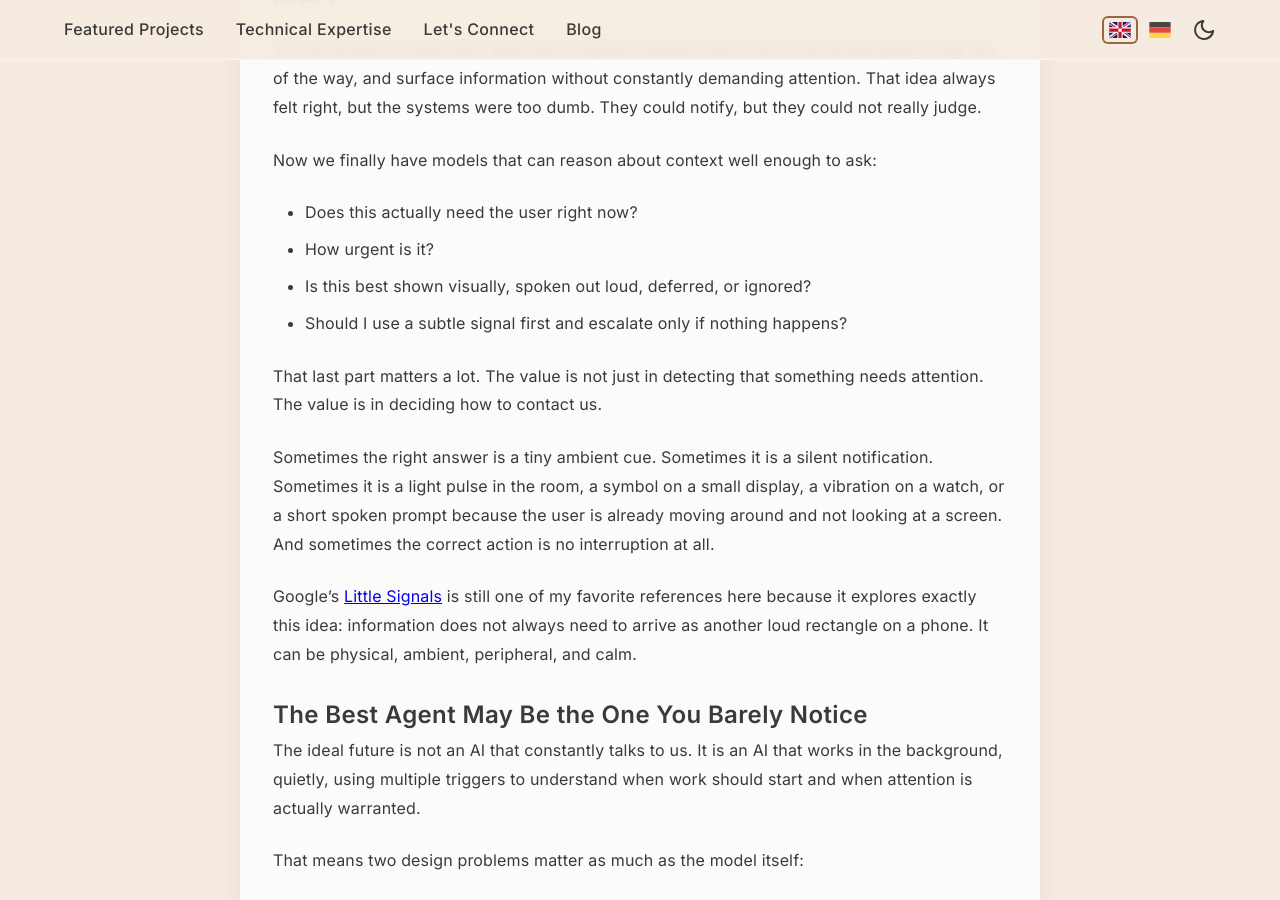
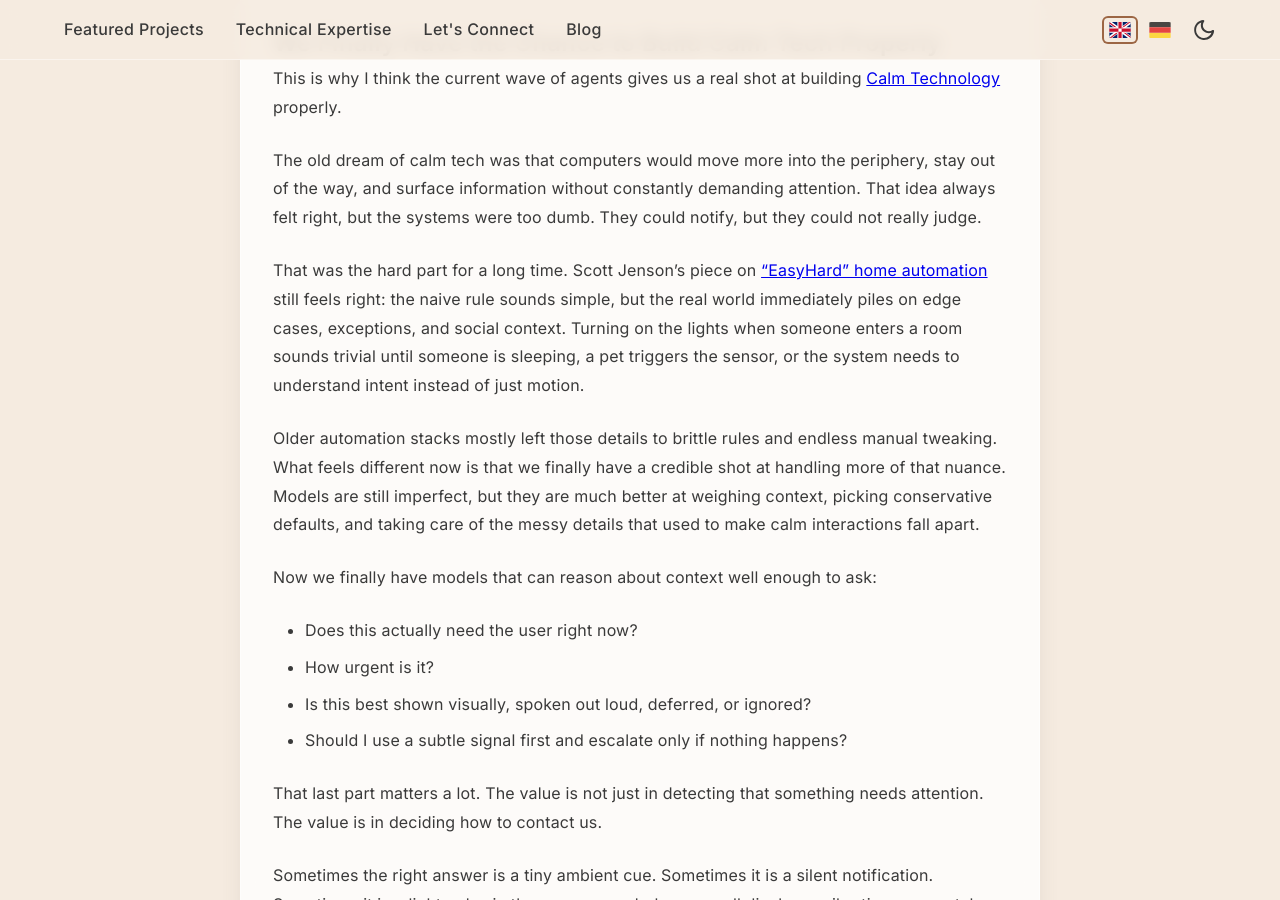
Before and after one commit to Lukafin/personalWeb, a Jekyll site: the page built from _posts/2026-03-15-ai-agents-need-more-than-time-triggers.md, in a window 1280 px wide and 900 px high, scrolled down 2180 px. Built offline with Jekyll 4.4.1, drawn with Linux system fonts in a browser that asks for light colours; some of the changed text lies outside the part shown.

Commit message:
Refine calm tech post with project and EasyHard note

```diff
--- a/_posts/2026-03-15-ai-agents-need-more-than-time-triggers.md
+++ b/_posts/2026-03-15-ai-agents-need-more-than-time-triggers.md
@@ -10,6 +10,8 @@ When I look at projects like OpenClaw, I keep thinking the same thing: schedule-
 Time is a convenient trigger because it is easy to implement. "Run every morning at 7" or "check this every hour" is much better than nothing. But real life is not organized around cron jobs. The useful moments for an agent are often triggered by context: a sound, a camera event, a door opening, a temperature change, a movement sensor, a phone connecting to the home network, or some combination of signals that says, "now this matters."
 
 That is the direction I want more agent systems to move toward. An agent should not just wake up because the clock says so. It should wake up because something meaningful happened.
+
+I am also experimenting with some of this now in my [SlaveCaller](https://github.com/Lukafin/SlaveCaller) project. What interests me there is not just talking to an agent on demand, but pushing toward agents that can stay in the background, react to richer context, and only step forward when there is a good reason.
 
 ## Time Is a Weak Proxy for Relevance
 
@@ -42,6 +44,10 @@ This is why I think the current wave of agents gives us a real shot at building
 
 The old dream of calm tech was that computers would move more into the periphery, stay out of the way, and surface information without constantly demanding attention. That idea always felt right, but the systems were too dumb. They could notify, but they could not really judge.
 
+That was the hard part for a long time. Scott Jenson's piece on ["EasyHard" home automation](https://jenson.org/easyhard/) still feels right: the naive rule sounds simple, but the real world immediately piles on edge cases, exceptions, and social context. Turning on the lights when someone enters a room sounds trivial until someone is sleeping, a pet triggers the sensor, or the system needs to understand intent instead of just motion.
+
+Older automation stacks mostly left those details to brittle rules and endless manual tweaking. What feels different now is that we finally have a credible shot at handling more of that nuance. Models are still imperfect, but they are much better at weighing context, picking conservative defaults, and taking care of the messy details that used to make calm interactions fall apart.
+
 Now we finally have models that can reason about context well enough to ask:
 
 - Does this actually need the user right now?
```
